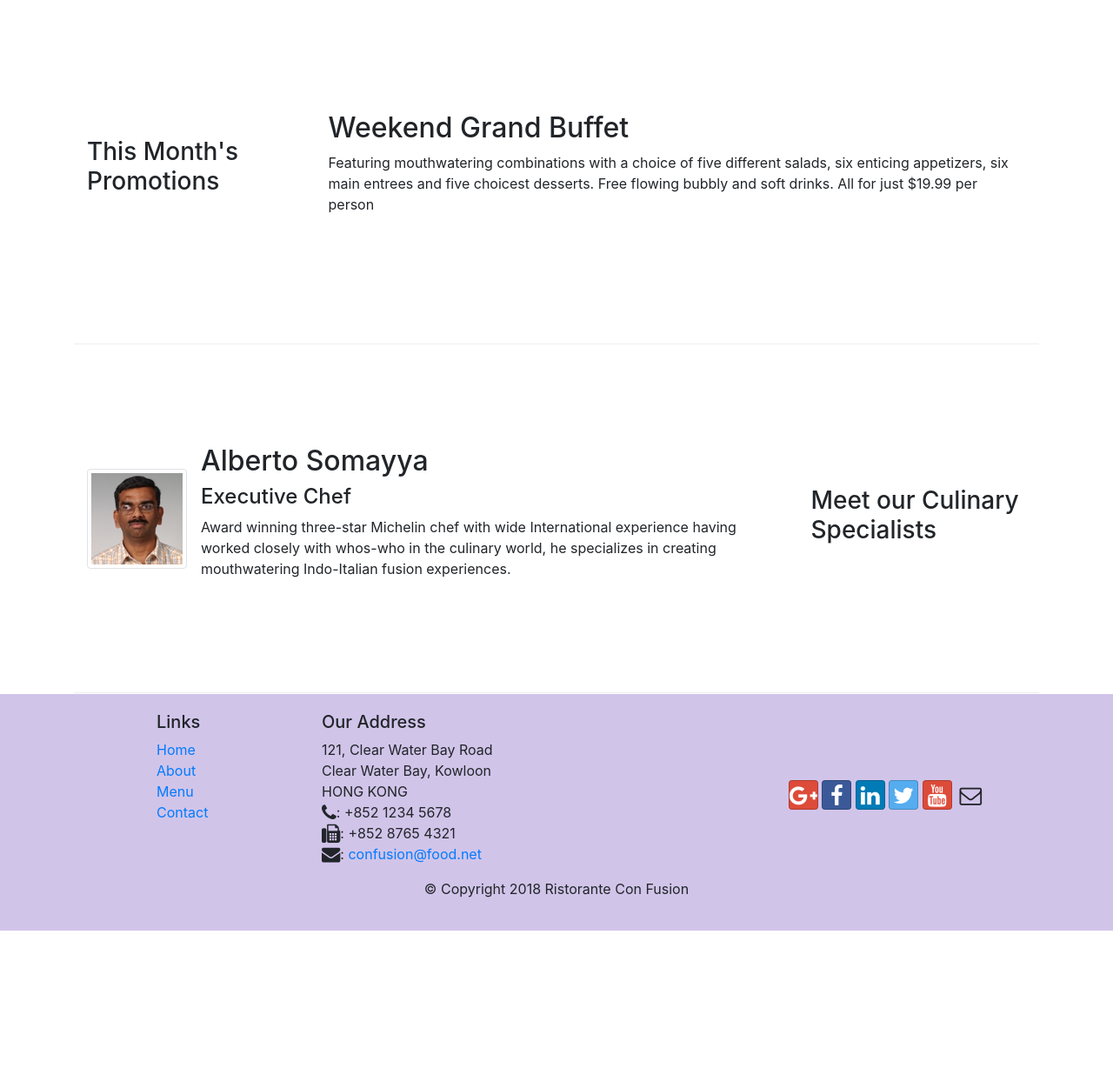
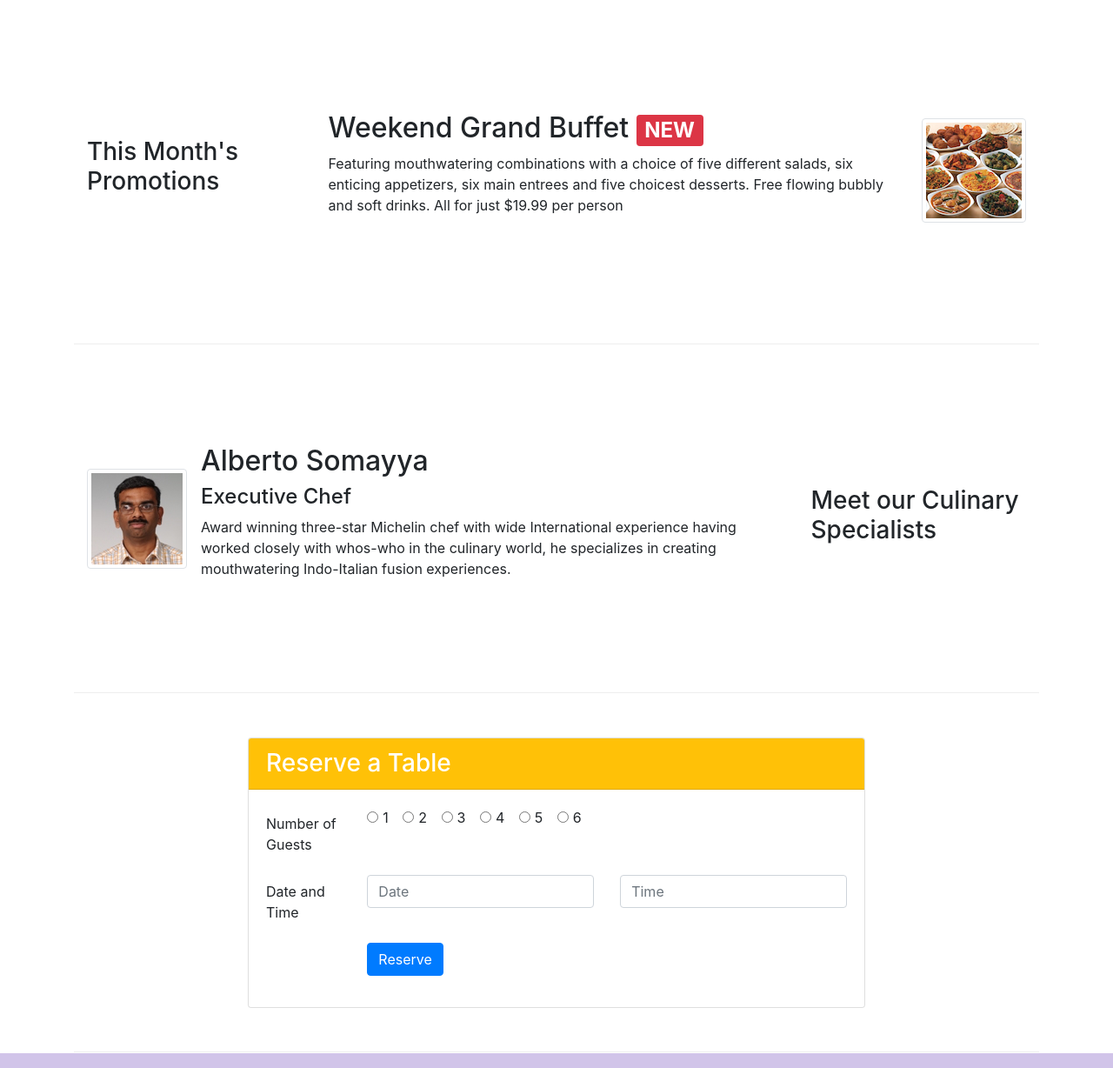
Before and after one commit to SplattyOne/coursera_bootstrap, a website: page index.html in a window 1280 px wide. Shown: the part 740-1968 px from the top of the page at 87% size. Before the commit the page ends 1810 px from the top, so only its background shows below. Drawn offline with nearby package versions, Linux system fonts and the light colour scheme.

Commit message:
assignment 2

```diff
--- a/index.html
+++ b/index.html
@@ -41,8 +41,13 @@
                     <h1>Ristorante con Fusion</h1>
                     <p>We take inspiration from the World's best cuisines, and create a unique fusion experience. Our lipsmacking creations will tickle your culinary senses!</p>
                 </div>
-                <div class="col-12 col-sm align-self-center">
+                <div class="col-12 col-sm-3 align-self-center">
                     <img src="img/logo.png" class="img-fluid">
+                </div>
+                <div class="col-12 col-sm-3 align-self-center">
+                    <a class="btn btn-warning btn-sm btn-block" role="button" href="#ReserveTable">
+                        Reserve Table
+                    </a>
                 </div>
             </div>
         </div>
@@ -74,8 +79,17 @@
                 <h3>This Month's Promotions</h3>
             </div>
             <div class="col col-sm cl-md">
-                <h2>Weekend Grand Buffet</h2>
-                <p class="d-none d-sm-block">Featuring mouthwatering combinations with a choice of five different salads, six enticing appetizers, six main entrees and five choicest desserts. Free flowing bubbly and soft drinks. All for just $19.99 per person </p>
+                <div class="media">
+                    <div class="media-body">
+                        <h2 class="mt-0">Weekend Grand Buffet <span class="badge badge-danger">NEW</span></h2>
+                        <p class="d-none d-sm-block">Featuring mouthwatering combinations with a choice of
+                            five different salads, six enticing appetizers,
+                            six main entrees and five choicest desserts.
+                            Free flowing bubbly and soft drinks. All for just $19.99 per person</p>
+                    </div>
+                    <img class="d-flex ml-3 img-thumbnail align-self-center"
+                            src="img/buffet.png" alt="Buffet">
+                </div>
             </div>
         </div>
 
@@ -95,6 +109,73 @@
                             whos-who in the culinary world, he specializes in
                             creating mouthwatering Indo-Italian fusion experiences.
                             </p>
+                    </div>
+                </div>
+            </div>
+        </div>
+
+        <div class="row row-content align-items-center">
+            <div class="col-md-8 offset-md-2">
+                <div class="card">
+                    <h3 class="card-header bg-warning text-white">Reserve a Table</h3>
+                    <div class="card-body">
+                        <form id="ReserveTable">
+                            <div class="form-group row">
+                                <label for="guestsCountOptions" class="col-12 col-md-2 col-form-label">Number of Guests</label>
+                                <div class="col-12 col-md-10">
+                                    <div class="form-check form-check-inline">
+                                        <input class="form-check-input" type="radio" name="guestsCountOptions" id="guestsCount1" value="option1">
+                                        <label class="form-check-label" for="guestsCount1">1</label>
+                                    </div>
+                                    <div class="form-check form-check-inline">
+                                        <input class="form-check-input" type="radio" name="guestsCountOptions" id="guestsCount2" value="option2">
+                                        <label class="form-check-label" for="guestsCount2">2</label>
+                                    </div>
+                                    <div class="form-check form-check-inline">
+                                        <input class="form-check-input" type="radio" name="guestsCountOptions" id="guestsCount3" value="option3">
+                                        <label class="form-check-label" for="guestsCount3">3</label>
+                                    </div>
+                                    <div class="form-check form-check-inline">
+                                        <input class="form-check-input" type="radio" name="guestsCountOptions" id="guestsCount4" value="option4">
+                                        <label class="form-check-label" for="guestsCount4">4</label>
+                                    </div>
+                                    <div class="form-check form-check-inline">
+                                        <input class="form-check-input" type="radio" name="guestsCountOptions" id="guestsCount5" value="option5">
+                                        <label class="form-check-label" for="guestsCount5">5</label>
+                                    </div>
+                                    <div class="form-check form-check-inline">
+                                        <input class="form-check-input" type="radio" name="guestsCountOptions" id="guestsCount6" value="option6">
+                                        <label class="form-check-label" for="guestsCount6">6</label>
+                                    </div>
+                                </div>
+                            </div>
+                            <div class="form-group row">
+                                <label for="date" class="col-12 col-md-2 col-form-label">Date and Time</label>
+                                <div class="col-12 col-md-5">
+                                    <input type="text"
+                                        class="form-control"
+                                        id="date"
+                                        name="date"
+                                        placeholder="Date"
+                                    >
+                                </div>
+                                <div class="col-12 col-md-5">
+                                    <input type="text"
+                                        class="form-control"
+                                        id="time"
+                                        name="time"
+                                        placeholder="Time"
+                                    >
+                                </div>
+                            </div>
+                            <div class="form-group row">
+                                <div class="col-12 col-md-10 offset-md-2">
+                                    <button type="submit" class="btn btn-primary">
+                                        Reserve
+                                    </button>
+                                </div>
+                            </div>
+                        </form>
                     </div>
                 </div>
             </div>
```
